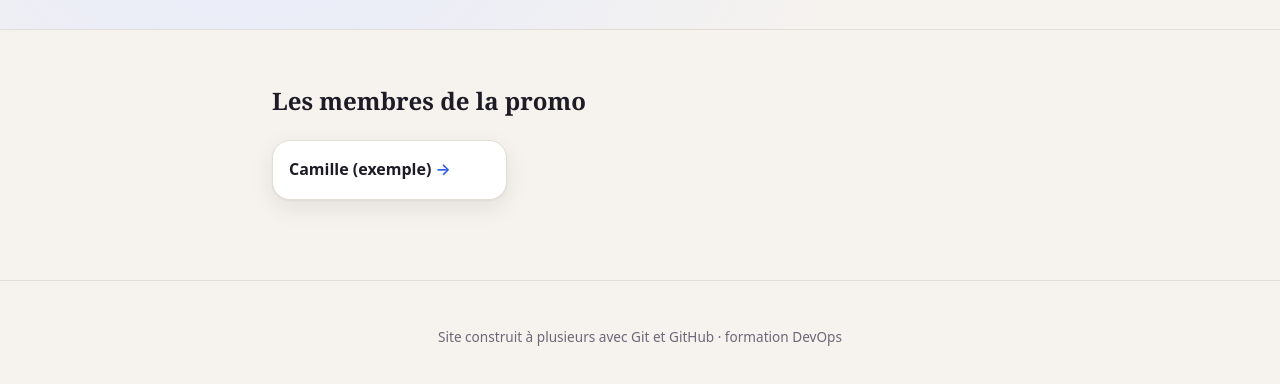
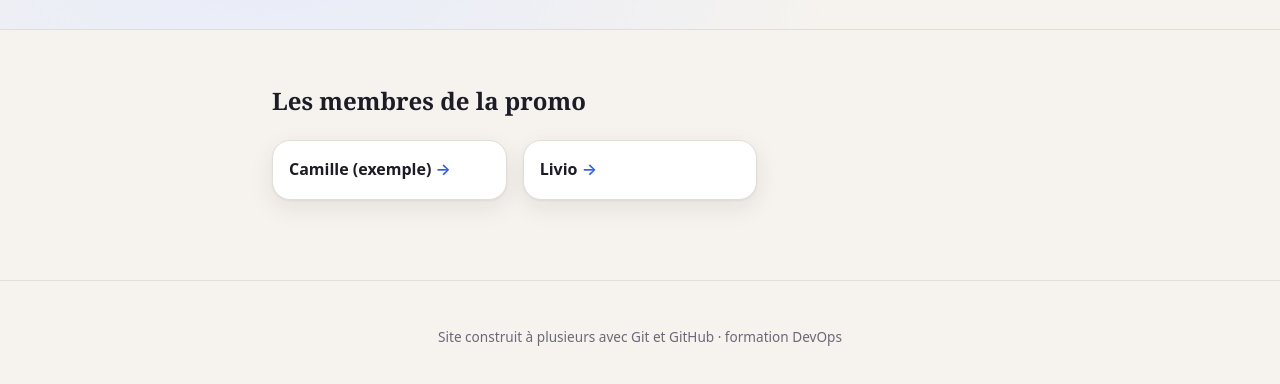
Before and after one commit to Jeeiib/site-promo, a plain HTML site: page index.html in a window 1280 px wide. Shown: the part 218-602 px from the top of the page. Drawn offline with Linux system fonts and the light colour scheme.

Commit message:
feat(accueil): ajoute le lien vers la carte de Livio

```diff
--- a/index.html
+++ b/index.html
@@ -20,6 +20,7 @@
 
       <ul class="promo">
         <li><a href="cartes/exemple.html">Camille (exemple)</a></li>
+        <li><a href="cartes/livio.html">Livio</a></li>
         <!-- chacun ajoute sa ligne ICI, juste au-dessus de ce commentaire -->
       </ul>
     </main>
```
